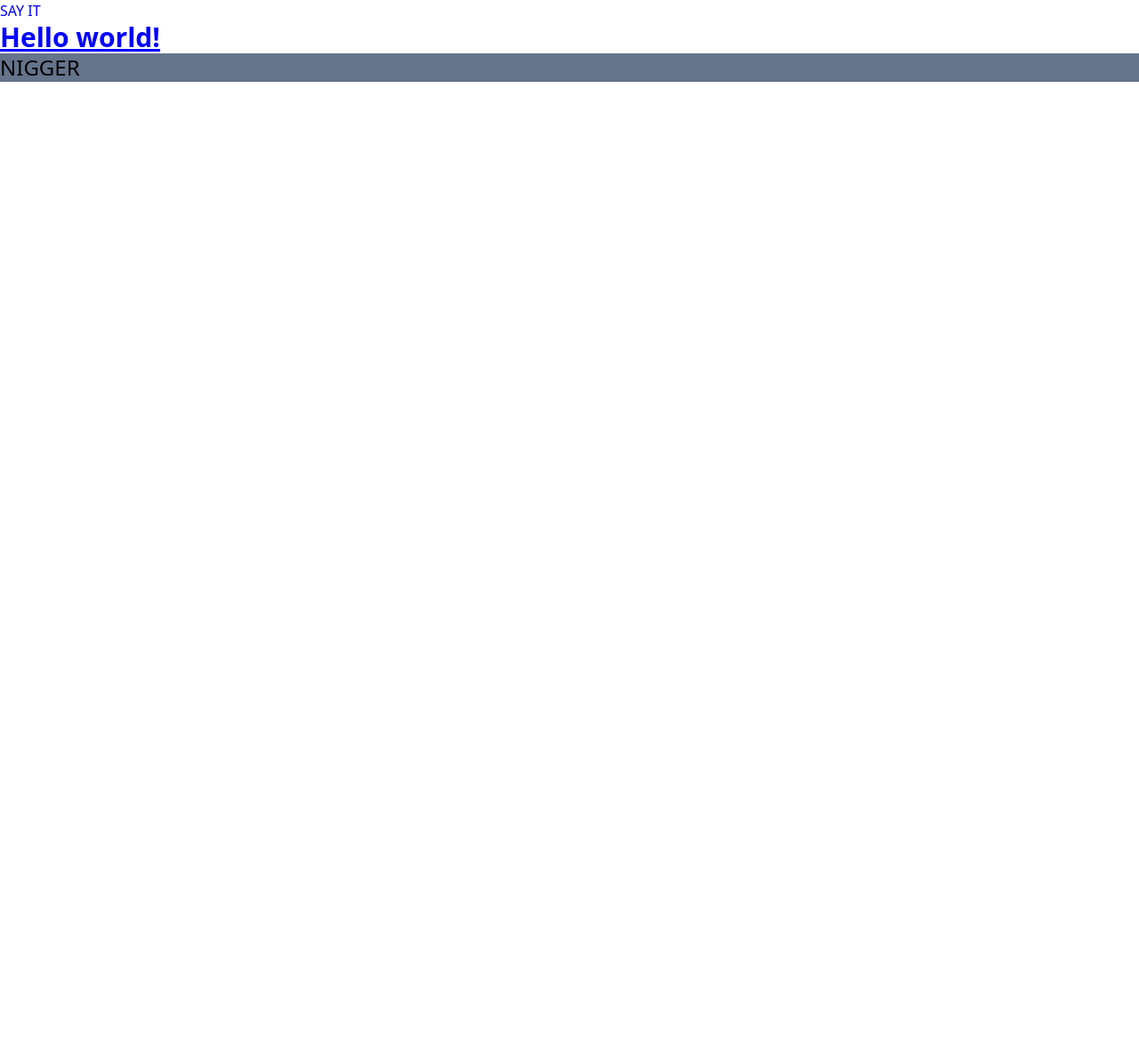
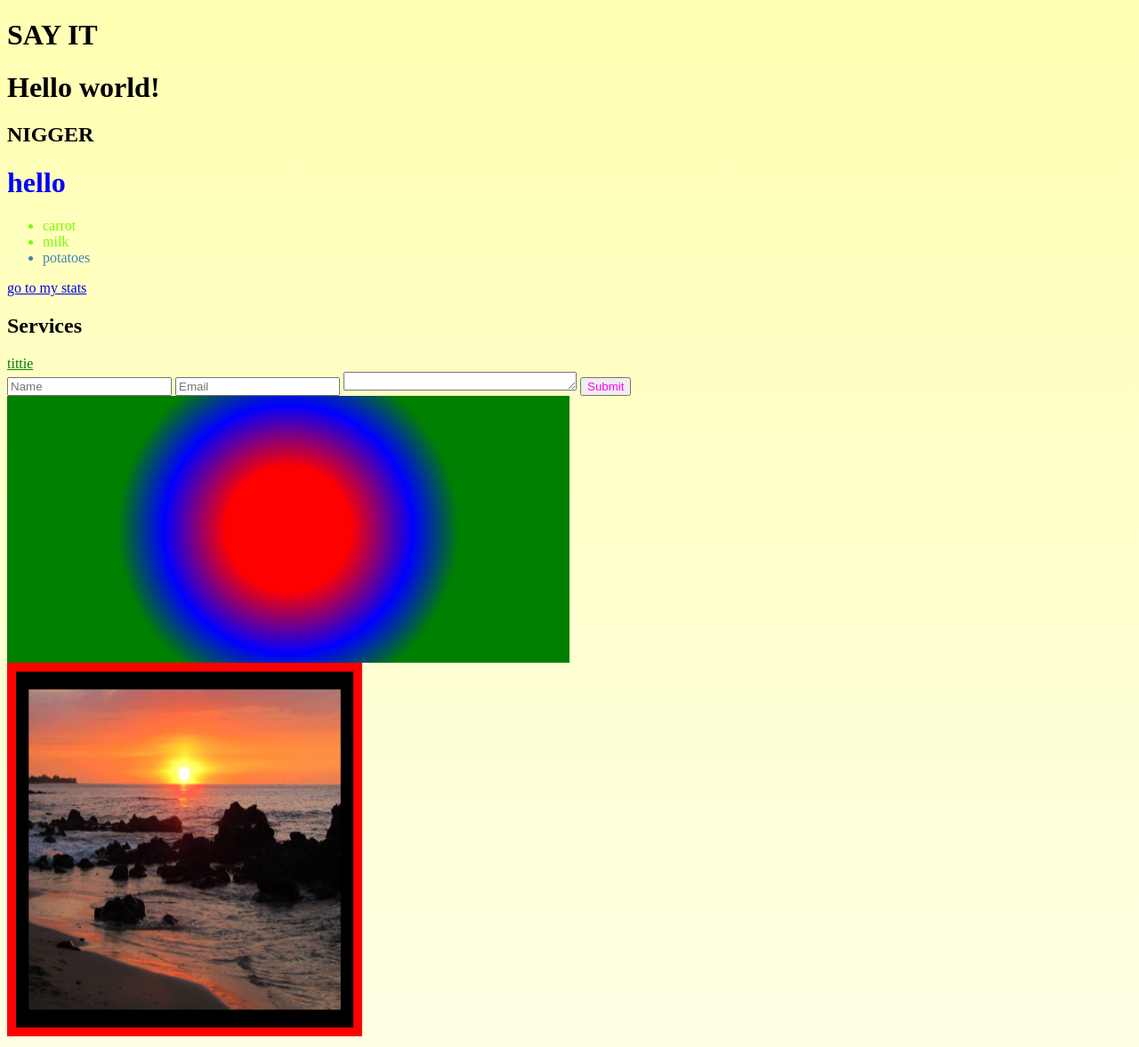
Before and after one commit to unhaten/css_test, a Django app: page / in a window 1280 px wide. Shown: the whole page at 89% size. Before the commit the page ends 92 px from the top, so only its background shows below. Run offline with Django 3.2, Linux system fonts and the light colour scheme; style sheets or scripts are compiled from the project's sources; some libraries are stand-ins or nearby versions.

Commit message:
gradients and colors

```diff
--- a/project/app/static/css/index_master.css
+++ b/project/app/static/css/index_master.css
@@ -1,3 +1,57 @@
-h1 {
+body {
+    background: linear-gradient(to bottom, rgba(255, 255, 0, 0.3),rgba(255, 255, 0, 0.1));
+}
+
+h1:hover[class="greet"] {
+    color: rgba(255, 140, 0);
+}
+
+h1[class="greet"] {
     color: blue;
 }
+
+li:last-child {
+    color: steelblue;
+}
+
+/* .link:link {
+    color: red;
+}
+
+.link:visited {
+    color: cyan;
+} */
+
+h2 + a {
+    color: green;
+}
+
+textarea ~ button {
+    color: fuchsia;
+}
+
+ul > li {
+    color: lawngreen;
+}
+
+/* img[src^='../img/'] { */
+
+img {
+    border: 10px solid yellow;
+}
+
+#img-test {
+    border: 10px solid red;
+    width: 30%;
+    height: 400px;
+}
+
+.div-class {
+    height: 300px;
+    width: 50%;
+    background: radial-gradient(circle, red 20%, blue 40%, green 55%);
+    /* background: url("../images/img2.jpg"); */
+    /* background-repeat: no-repeat; */
+    /* background-size: cover; */
+    /* background: linear-gradient(-215deg, red,  rgba(255, 255, 0, 0)); */
+}
--- a/project/app/templates/index.html
+++ b/project/app/templates/index.html
@@ -1,22 +1,49 @@
 <!DOCTYPE html>
 <html lang="en">
-    {% load static %}
-    {% load tailwind_tags %}
+    {% load static %} {% load tailwind_tags %}
     <head>
         <meta charset="UTF-8" />
         <meta http-equiv="X-UA-Compatible" content="IE=edge" />
         <meta name="viewport" content="width=device-width, initial-scale=1.0" />
-        <link rel='stylesheet' href='{% static 'css/index_master.css' %}' type='text/css'>
-        {% tailwind_css %}
+        <link rel='stylesheet' href='{% static 'css/index_master.css' %}'
+        type='text/css'> {% comment %} {% tailwind_css %} {% endcomment %}
         <title>Document</title>
     </head>
     <body>
         <h1>SAY IT</h1>
-        <h1 class="text-3xl font-bold underline">Hello world!</h1>
-        <h2 class='text-2xl bg-slate-500 hover:bg-amber-500'>NIGGER</h2>
+        <h1 class="text-3xl font-bold underline hover:bg-pink-500">
+            Hello world!
+        </h1>
+        <h2 class="text-2xl bg-slate-500 hover:bg-amber-500">NIGGER</h2>
+        <h1 class="greet">hello</h1>
+        <ul>
+            <li>carrot</li>
+            <li>milk</li>
+            <li>potatoes</li>
+        </ul>
+        <p>
+            <a
+                class="link"
+                href="https://battlelog.battlefield.com/bf4/soldier/Unhaten/stats/1070304524/pc/"
+                >go to my stats</a
+            >
+        </p>
+        <h2>Services</h2>
+        <a href="">tittie</a>
 
+        <form action="">
+            <input type="text" name="" placeholder="Name" id="" />
+            <input type="email" name="" placeholder="Email" id="" />
+            <textarea name="" id="" cols="30" rows="1w"></textarea>
+            <button type="submit">Submit</button>
+        </form>
 
+        <div class="div-class"></div>
 
-
+        <img
+            id="img-test"
+            src="{% static 'images/img1.jpg' %}"
+            alt="wrong path"
+        />
     </body>
 </html>
```
Also changed, not shown: project/app/static/images/img1.jpg (added), project/app/static/images/img2.jpg (added).
